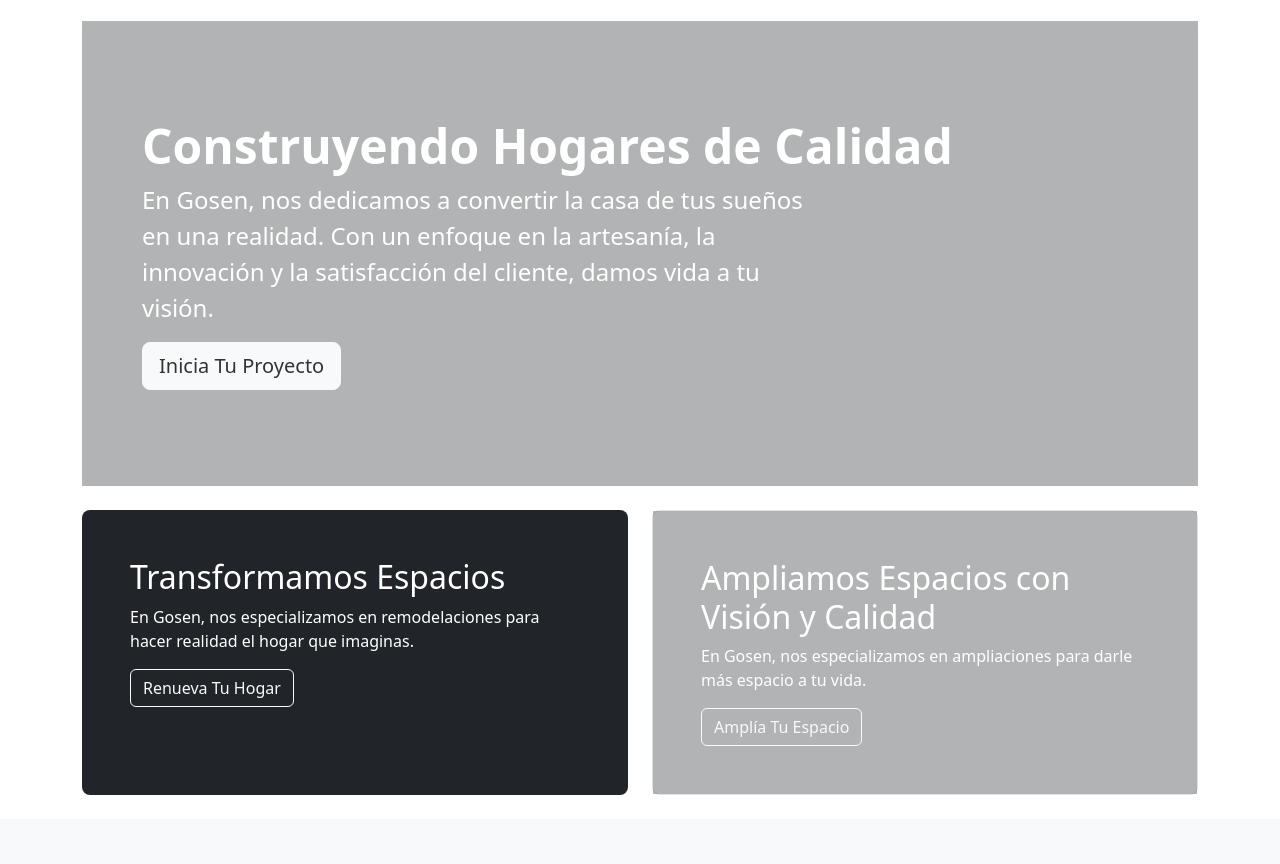
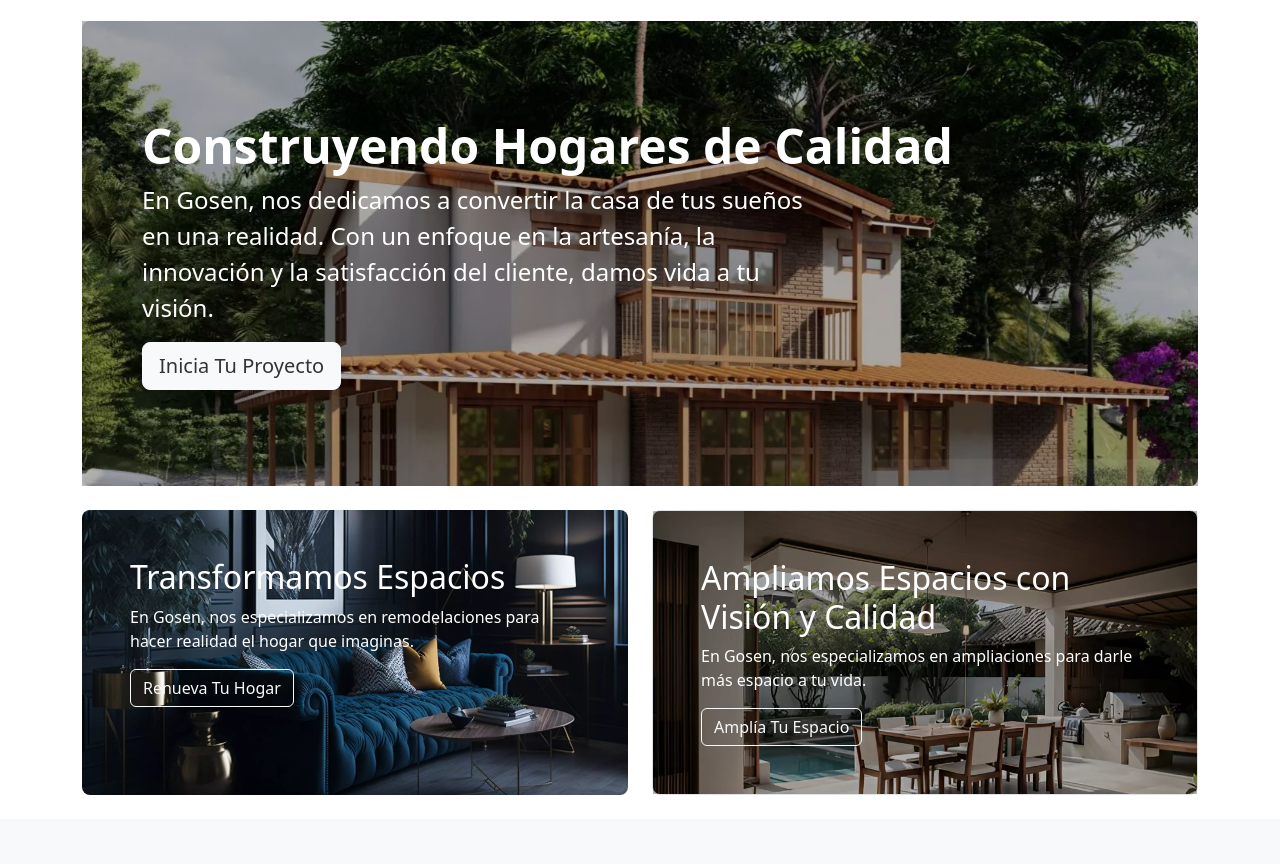
Before and after one commit to Rodrigo-X33/gosen, a website: page servicios.html in a window 1280 px wide. Shown: the part 79-943 px from the top of the page. Drawn offline with nearby package versions, Linux system fonts and the light colour scheme.

Commit message:
Ajustar rutas de imágenes en el archivo CSS utilizando la carpeta "public"

```diff
--- a/public/css/servicios.css
+++ b/public/css/servicios.css
@@ -33,16 +33,16 @@
     position: relative;
 }
 .construcciones-jumbotron{
-    background-image: url('public/img/webp/casaGrande2.webp');
+    background-image: url('/public/img/webp/casaGrande2.webp');
     color: white;
 }
 .remodelaciones-jumbotron{
     color: white;
-    background-image: url('public/img/webp/salaDarkBlue.webp');
+    background-image: url('/public/img/webp/salaDarkBlue.webp');
 }
 .ampliaciones-jumbotron{
     color: white;
-    background-image: url('public/img/webp/patio.webp');
+    background-image: url('/public/img/webp/patio.webp');
 }
 .z-index2{
     z-index: 2;
```
